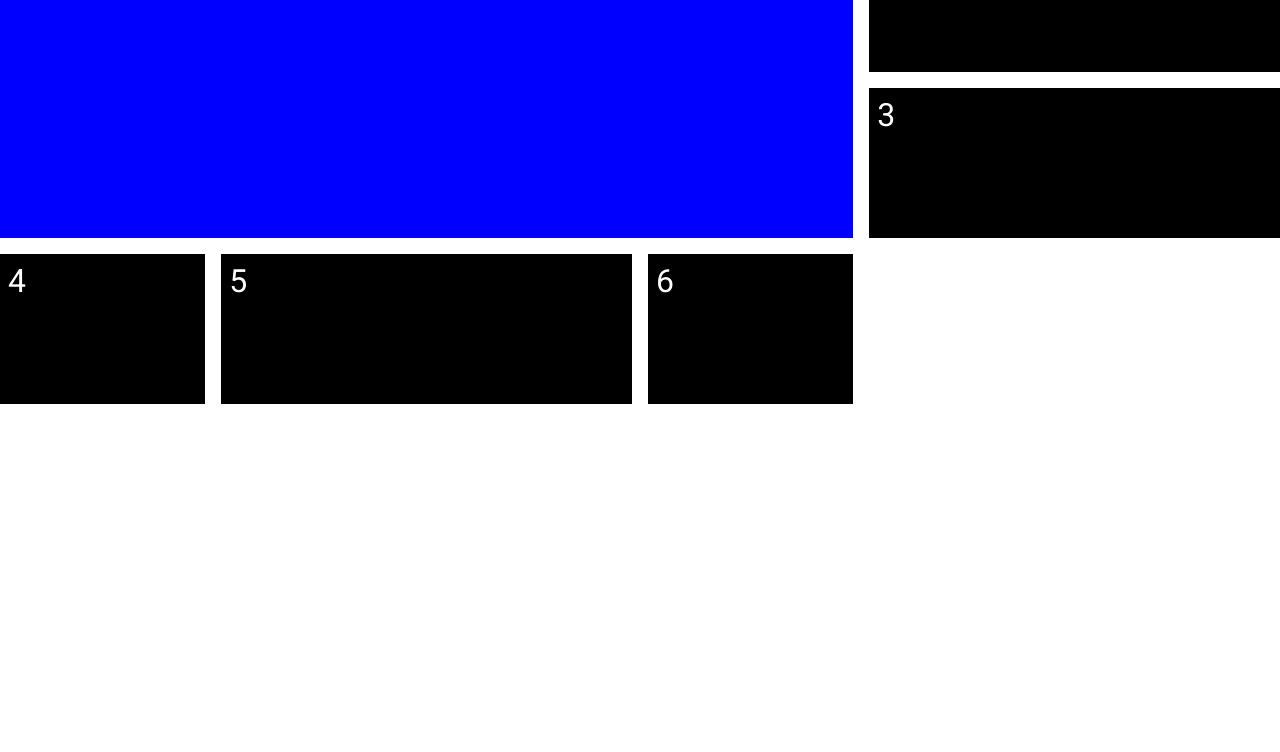
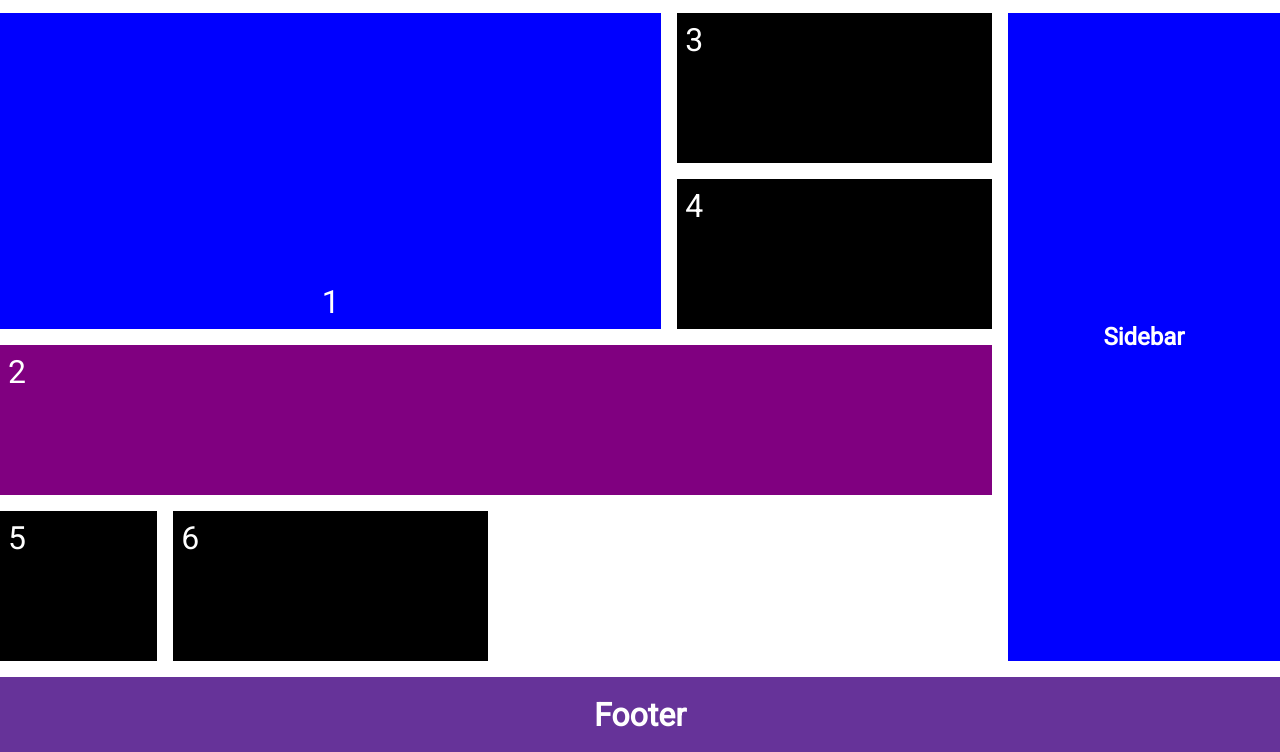
Before and after one commit to Gathie0307/css-basics, a plain HTML site: page Lesson-15 - Grid Layout/index.html in a window 1280 px wide. Shown: the part 78-830 px from the top of the page. Before the commit the page ends 800 px from the top, so only its background shows below. Drawn offline with Linux system fonts and the light colour scheme.

Commit message:
CSS grid Layout

```diff
--- a/Lesson-15 - Grid Layout/css/style.css
+++ b/Lesson-15 - Grid Layout/css/style.css
@@ -9,9 +9,39 @@
 body {
   font-family: "Roboto", sans-serif;
   min-height: 100vh;
+
+  display: grid;
+  grid-template-columns:  repeat(9, 1fr);
+  grid-auto-rows: 75px auto 75px;
+  grid-template-areas:
+  "hd hd hd hd hd hd hd hd hd"
+  "mn mn mn mn mn mn mn sb sb"
+  "ft ft ft ft ft ft ft ft ft";
+  gap: 1rem;
+}
+
+.el {
+  background-color: rebeccapurple;
+  color: #fff;
+  display: grid;
+  place-content: center;
+}
+
+.header {
+  grid-area: hd;
+}
+
+.sidebar {
+  grid-area: sb;
+  background-color: #00f ;
+}
+.footer {
+  grid-area: ft;
 }
 
 .container {
+  grid-area: mn;
+  min-height: 400px;
   display: grid;
   /* grid-auto-flow: column; */
   grid-template-columns: repeat(2, 1fr 2fr );
@@ -19,6 +49,8 @@ body {
   grid-auto-rows: minmax(150px, auto);
   /* row-gap: 1em; */
   gap: 1rem;
+
+  /* gap: 1rem 0.5rem;  1 rem for row 0.5 for column*/
 
 
 }
@@ -31,9 +63,24 @@ body {
 
 .box:first-child {
   background-color: blue;
-  grid-column-start: 1;
+  /* grid-column-start: 1;
   grid-column-end: 4;
 
   grid-row-start: 1;
-  grid-row-end: 3;
+  grid-row-end: 3; */
+  grid-column: 1 / 4;
+  grid-row: 1 / 3;
+
+  display: grid;
+  /* align-content: center;
+  justify-content: center;
+   */
+   /* shorthanf of align-content and justify-content */
+   place-content: end center;
 }
+
+.box:nth-child(2) {
+  background-color: purple;
+  grid-column: 1 / 5;
+  grid-row: 3 / 4;
+}
--- a/Lesson-15 - Grid Layout/index.html
+++ b/Lesson-15 - Grid Layout/index.html
@@ -10,6 +10,7 @@
 </head>
 
 <body>
+  <header class="header el"><h1>Header</h1></header>
     <main class="container">
             <div class="box">1</div>
             <div class="box">2</div>
@@ -18,6 +19,8 @@
             <div class="box">5</div>
             <div class="box">6</div>
     </main>
+   <aside class="sidebar el"><h2>Sidebar</h2></aside>
+   <footer class="footer el"><h1>Footer</h1></footer>
 </body>
 
 </html>
```
